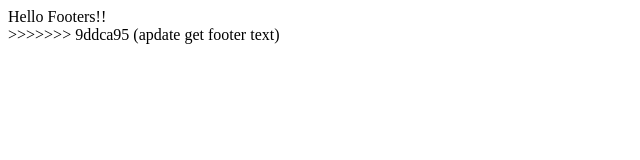
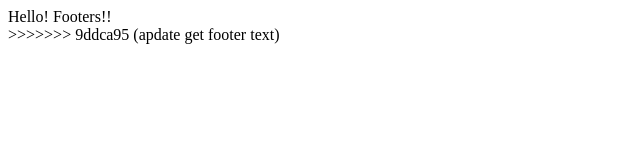
Before and after one commit to VladyslavBazhyn/my_project1, a plain HTML site: page index.html in a window 1280 px wide. Shown: the full height of the page, 0-640 px from the left. Drawn offline with Linux system fonts and the light colour scheme.

Commit message:
add new !

```diff
--- a/index.html
+++ b/index.html
@@ -8,7 +8,7 @@
 <body>
   <head></head>
   <main></main>
-  <footer>Hello Footers!!</footer>
+  <footer>Hello! Footers!!</footer>
 </body>
 >>>>>>> 9ddca95 (apdate get footer text)
 </html>
```
